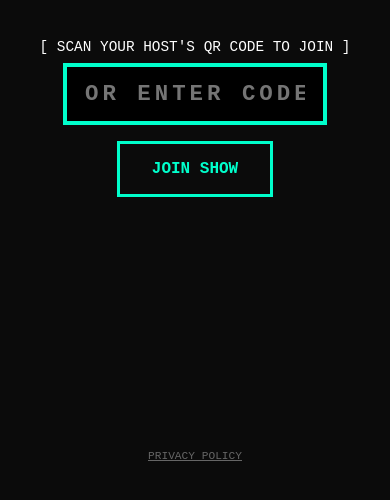
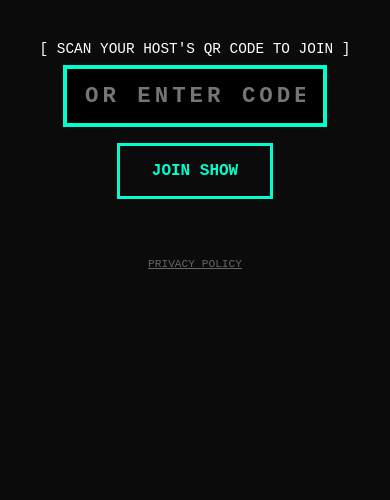
Before and after one commit to flinstoneglitch/gigacrowd-server, a website: page public/index.html in a window 390 px wide. Shown: the part 366-866 px from the top of the page. Before the commit the page ends 844 px from the top, so only its background shows below. Drawn offline with Linux system fonts and the light colour scheme; no server answers.

Commit message:
Fix layout overlap from the new crowd readout
The fixed-position privacy link overlapped the new crowd-energy readout
on phone-height viewports, since it didn't account for the page now
being taller than 100vh. Switched body to min-height with proper padding,
and the privacy link to normal document flow instead of position:fixed,
so it can never overlap content regardless of page height.

Co-Authored-By: Claude Sonnet 5 <noreply@anthropic.com>

```diff
--- a/public/index.html
+++ b/public/index.html
@@ -13,8 +13,9 @@
       flex-direction: column;
       align-items: center;
       justify-content: center;
-      height: 100vh;
+      min-height: 100vh;
       margin: 0;
+      padding: 24px 0 60px;
       text-align: center;
       text-transform: uppercase;
     }
@@ -111,11 +112,7 @@
     }
 
     #privacy-link {
-      position: fixed;
-      bottom: 16px;
-      left: 0;
-      right: 0;
-      text-align: center;
+      margin-top: 32px;
       color: #666;
       font-size: 0.7rem;
       text-decoration: underline;
```
